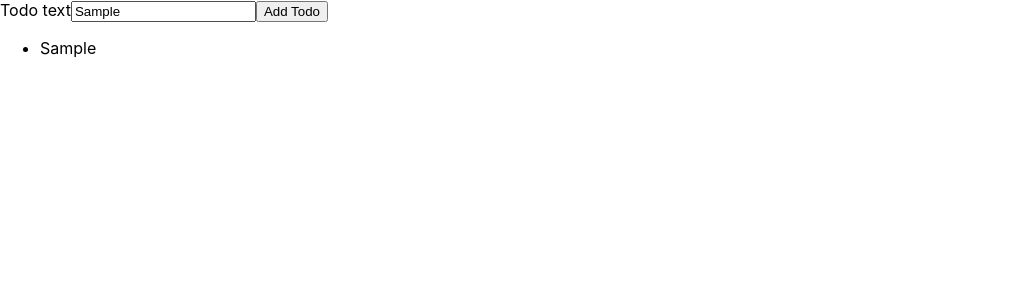
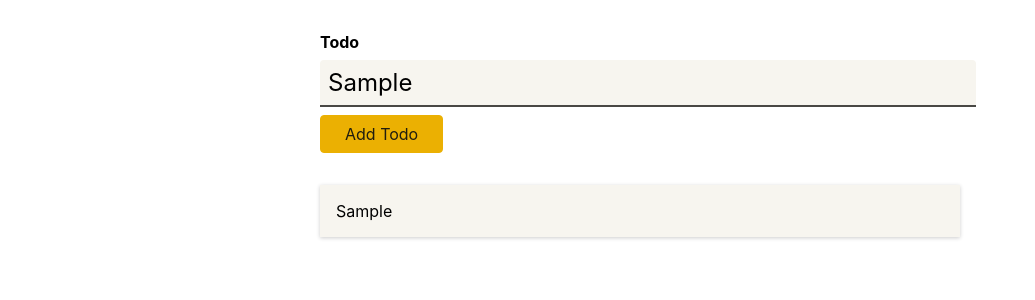
Before and after one commit to ngeksdev/todo-react-js, a React (Create React App) app: page / in a window 1280 px wide. Both pictures are taken after typing "Sample" into the empty fields and a click on the button "Add Todo". Shown: the top 300 px of the page, without its empty margins (0-1035 px from the left). Built offline with nearby package versions, Linux system fonts and the light colour scheme.

Commit message:
add component styles

```diff
--- /dev/null
+++ b/src/components/NewTodo.module.css
@@ -0,0 +1,41 @@
+.form {
+  width: 40rem;
+  margin: 2rem auto;
+}
+
+.form label {
+  display: block;
+  font-weight: bold;
+  margin-bottom: 0.5rem;
+}
+
+.form input {
+  display: block;
+  width: 100%;
+  font: inherit;
+  font-size: 1.5rem;
+  padding: 0.5rem;
+  border-radius: 4px;
+  background-color: #f7f5ef;
+  border: none;
+  border-bottom: 2px solid #494844;
+  border-bottom-right-radius: 0;
+  border-bottom-left-radius: 0;
+  margin-bottom: 0.5rem;
+}
+
+.form button {
+  font: inherit;
+  background-color: #ebb002;
+  border: 1px solid #ebb002;
+  color: #201d0f;
+  padding: 0.5rem 1.5rem;
+  border-radius: 4px;
+  cursor: pointer;
+}
+
+.form button:hover,
+.form button:active {
+  background-color: #ebc002;
+  border-color: #ebc002;
+}
--- a/src/components/NewTodo.tsx
+++ b/src/components/NewTodo.tsx
@@ -1,6 +1,7 @@
 import * as React from 'react';
 
 import { CreateTodo } from '../types';
+import styles from './NewTodo.module.css';
 
 const NewTodo: React.FC<{ onAddTodo: CreateTodo }> = ({ onAddTodo }) => {
   const todoTextInputRef = React.useRef<HTMLInputElement>(null);
@@ -18,8 +19,8 @@
   };
 
   return (
-    <form onSubmit={handleSubmit}>
-      <label htmlFor="text">Todo text</label>
+    <form className={styles.form} onSubmit={handleSubmit}>
+      <label htmlFor="text">Todo</label>
       <input type="text" id="text" ref={todoTextInputRef} />
       <button>Add Todo</button>
     </form>
--- /dev/null
+++ b/src/components/TodoItem.module.css
@@ -0,0 +1,6 @@
+.item {
+  margin: 1rem 0;
+  box-shadow: 0 1px 4px rgba(0, 0, 0, 0.2);
+  padding: 1rem;
+  background-color: #f7f5ef;
+}
--- a/src/components/TodoItem.tsx
+++ b/src/components/TodoItem.tsx
@@ -1,7 +1,9 @@
 import * as React from 'react';
 
+import styles from './TodoItem.module.css';
+
 const TodoItem: React.FC<{ text: string }> = ({ text }) => {
-  return <li>{text}</li>;
+  return <li className={styles.item}>{text}</li>;
 };
 
 export default TodoItem;
--- /dev/null
+++ b/src/components/Todos.module.css
@@ -0,0 +1,6 @@
+.todos {
+  list-style: none;
+  margin: 2rem auto;
+  padding: 0;
+  width: 40rem;
+}
--- a/src/components/Todos.tsx
+++ b/src/components/Todos.tsx
@@ -2,10 +2,11 @@
 
 import TodoItem from './TodoItem';
 import { Todo } from '../types';
+import styles from './Todos.module.css';
 
 const Todos: React.FC<{ todos: Todo[] }> = ({ todos }) => {
   return (
-    <ul>
+    <ul className={styles.todos}>
       {todos.map((todo) => (
         <TodoItem key={todo.id} text={todo.text} />
       ))}
```
